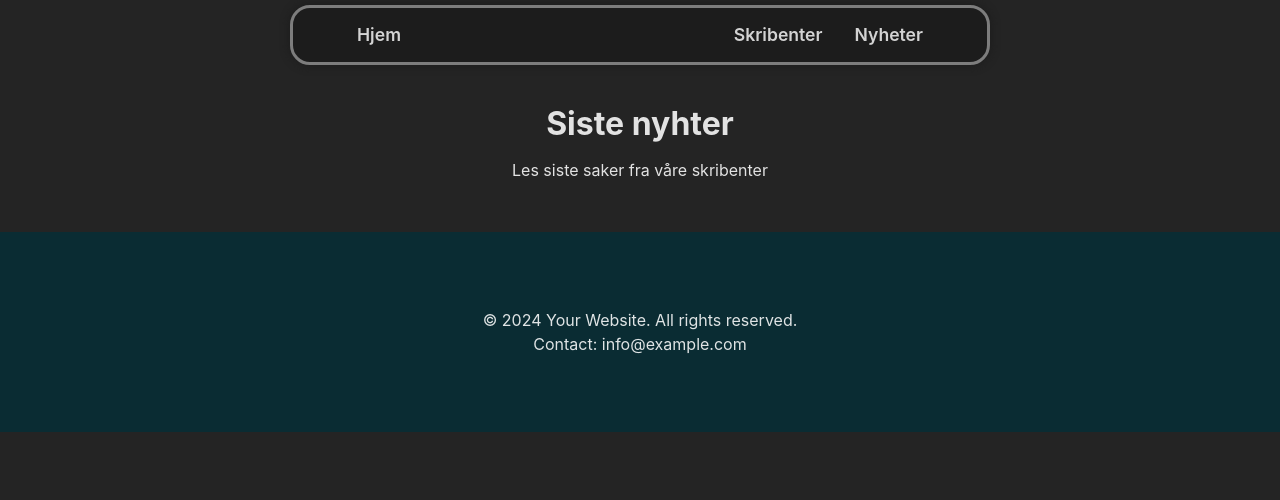
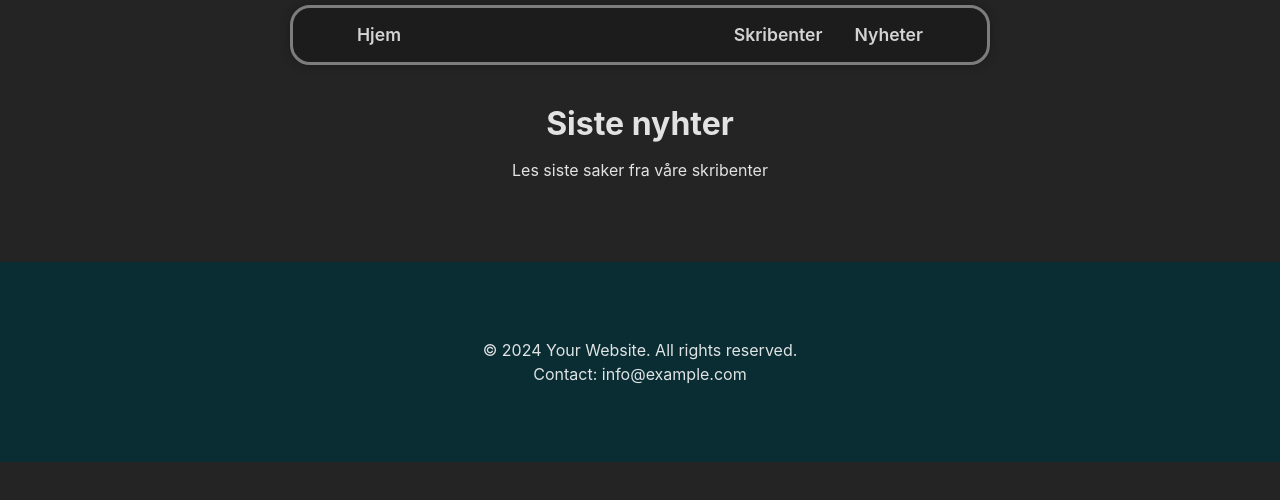
Before and after one commit to jensjpedersen/vigo-react-project, a React (Vite) app: page /vigo-react-project/news in a window 1280 px wide. Shown: the top 500 px of the page. Built offline with nearby package versions, Linux system fonts and the light colour scheme; no server answers.

Commit message:
feat: conditional footer margin styling.

```diff
--- a/src/components/Footer.jsx
+++ b/src/components/Footer.jsx
@@ -1,28 +1,29 @@
 
 import styled from 'styled-components';
 import variables from "../globals/variables";
+import { useLocation } from 'react-router-dom';
 
 
-// 698
-
 const StyledFooter = styled.footer`
-
 
     display: flex;
     flex-direction: column;
     justify-content: center;
     align-items: center;
 
-
     background-color: ${variables.colors.accent1};
     height: ${variables.dimesions.footerHeight};
     min-width: 700px;
+
+    margin-top: ${props => props.isMainPage ? '0' : '30px'};
 `
 
 
 export default function Footer() {
+    const isMainPage = useLocation().pathname === '/';
+
     return (
-        <StyledFooter>
+        <StyledFooter isMainPage={isMainPage}>
         <p>&copy; 2024 Your Website. All rights reserved.</p>
         <p>Contact: info@example.com</p>
         </StyledFooter>
```
